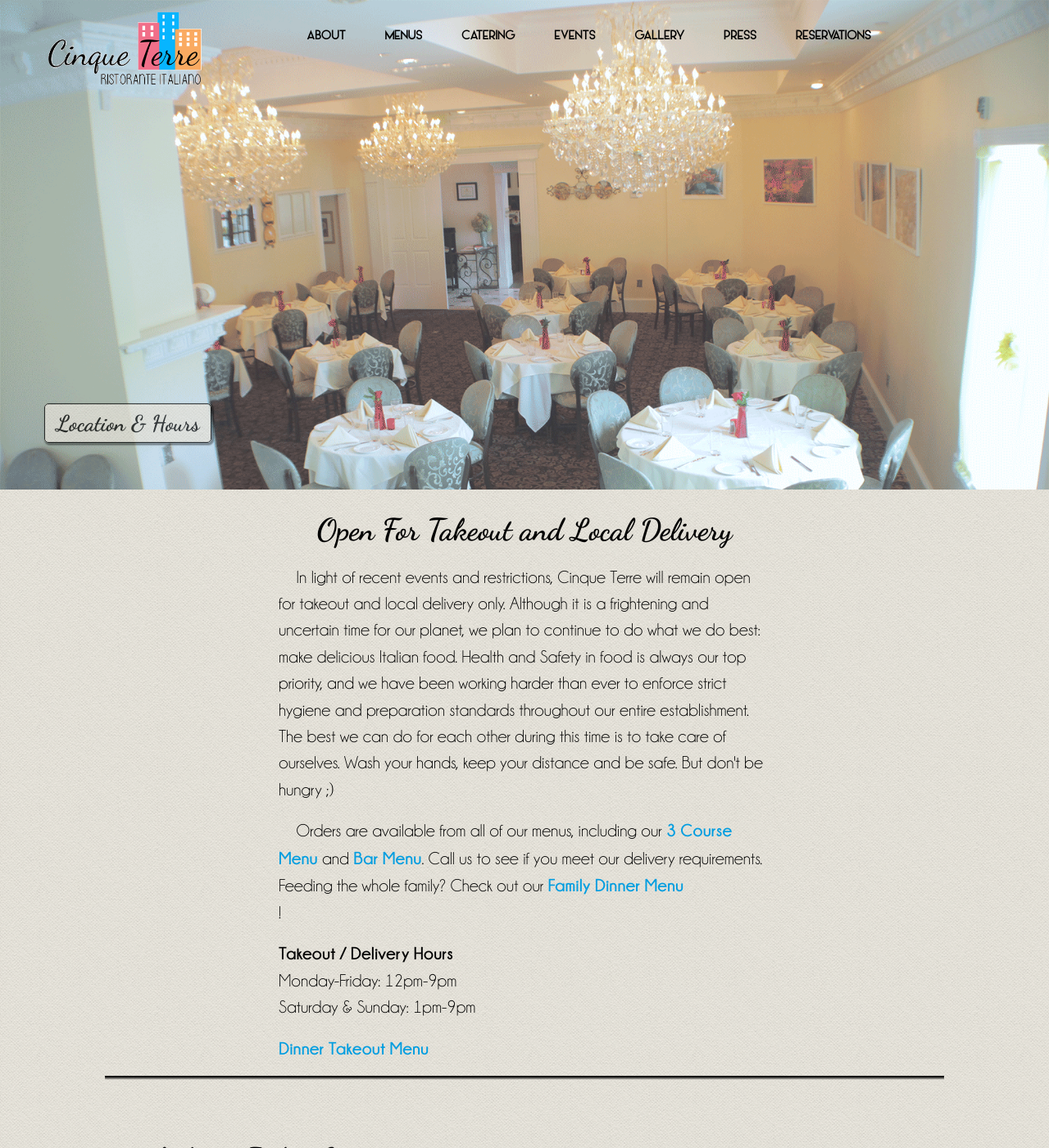
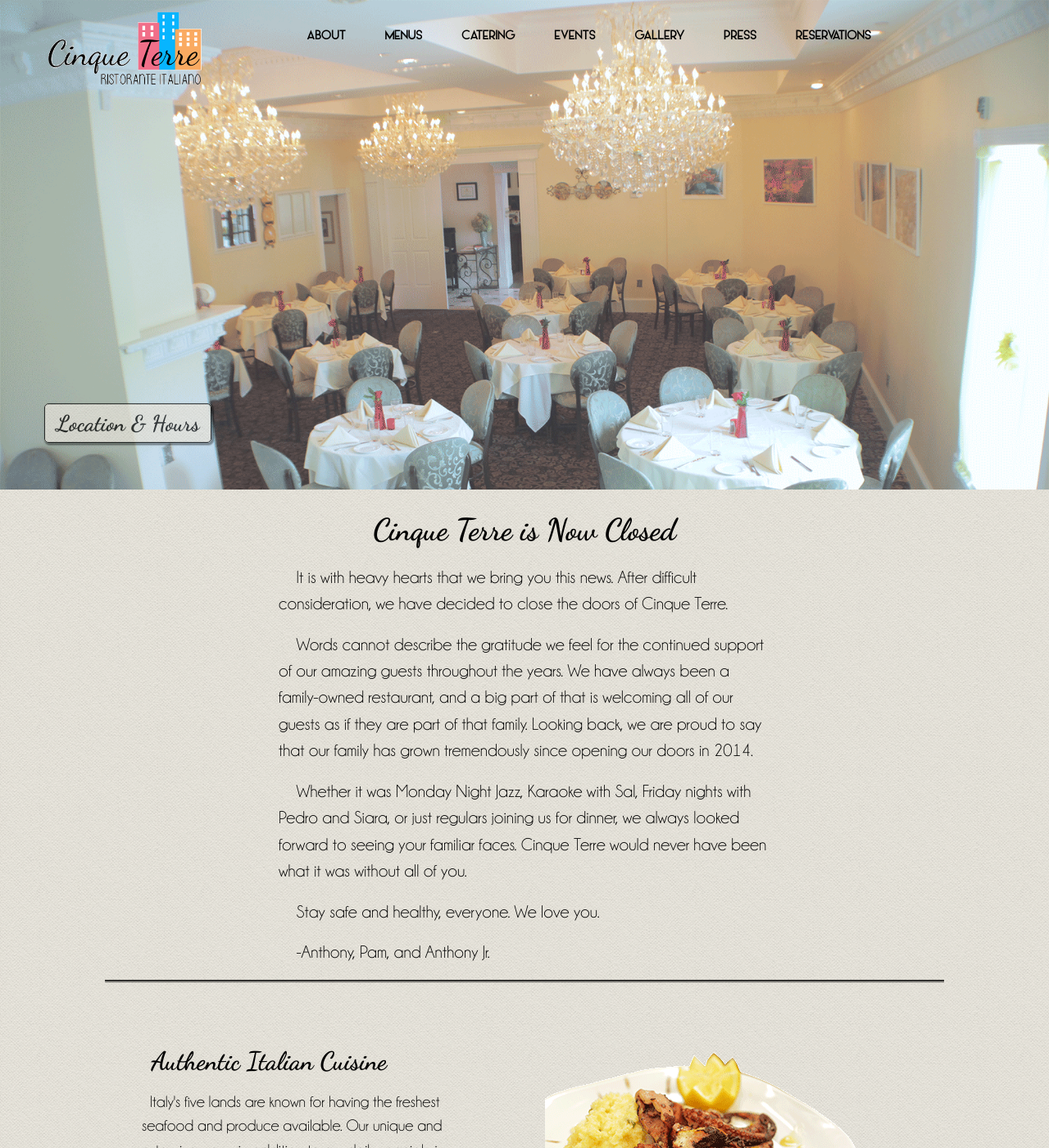
Before and after one commit to cinqueterreli/cinqueterre.github.io, a Jekyll site: the page built from index.html, in a window 1280 px wide and 1400 px high. Shown: the whole window at 82% size. Built offline with Jekyll 4.4.1, drawn with Linux system fonts in a browser that asks for light colours; nearby versions of some CDN libraries.

Commit message:
CLOSING MESSAGES, AFFILIATES COMING SOON YO

```diff
--- a/index.html
+++ b/index.html
@@ -5,15 +5,12 @@ permalink: "index.html"
 header: /images/homepageheader.gif
 ---
 <div class="homepage-announcement">
-	<h1>Open For Takeout and Local Delivery</h1>
-	<p class="blurb-wrap">In light of recent events and restrictions, Cinque Terre will remain open for takeout and local delivery only. Although it is a frightening and uncertain time for our planet, we plan to continue to do what we do best&#58; make delicious Italian food. Health and Safety in food is always our top priority, and we have been working harder than ever to enforce strict hygiene and preparation standards throughout our entire establishment. The best we can do for each other during this time is to take care of ourselves. Wash your hands, keep your distance and be safe. But don't be hungry &#59;&#41;</p>
-
-	<p class="blurb-wrap">Orders are available from all of our menus, including our <a href="/cinqueGiorniMenu.pdf" target="_blank" class="body-link">3 Course Menu</a> and <a href="/barMenu.pdf" target="_blank" class="body-link">Bar Menu</a>. Call us to see if you meet our delivery requirements. Feeding the whole family? Check out our <a href="/familyDinnerMenu.pdf" target="_blank" class="body-link">Family Dinner Menu</a><br />!</p>
-	<p class="blurb-wrap" style="text-indent:0;"><span style="font-family:bodyBold">Takeout / Delivery Hours</span><br />
-		Monday-Friday&#58; 12pm-9pm<br />
-		Saturday &amp; Sunday&#58; 1pm-9pm</p>
-	<p class="blurb-wrap" style="text-indent:0;">
-		<a href="/dinnerTakeoutMenu.pdf" target="_blank" class="body-link">Dinner Takeout Menu</a></p>
+	<h1>Cinque Terre is Now Closed</h1>
+	<p class="blurb-wrap">It is with heavy hearts that we bring you this news. After difficult consideration, we have decided to close the doors of Cinque Terre.</p>
+	<p class="blurb-wrap">Words cannot describe the gratitude we feel for the continued support of our amazing guests throughout the years. We have always been a family-owned restaurant, and a big part of that is welcoming all of our guests as if they are part of that family. Looking back, we are proud to say that our family has grown tremendously since opening our doors in 2014.</p>
+	<p class="blurb-wrap">Whether it was Monday Night Jazz, Karaoke with Sal, Friday nights with Pedro and Siara, or just regulars joining us for dinner, we always looked forward to seeing your familiar faces. Cinque Terre would never have been what it was without all of you.</p>
+	<p class="blurb-wrap">Stay safe and healthy, everyone. We love you.</p>
+	<p class="blurb-wrap">-Anthony, Pam, and Anthony Jr.</p>
 	<hr>
 </div>
 
```
